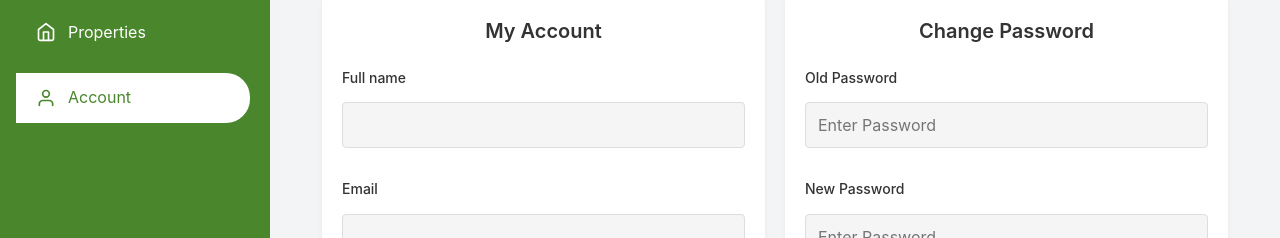
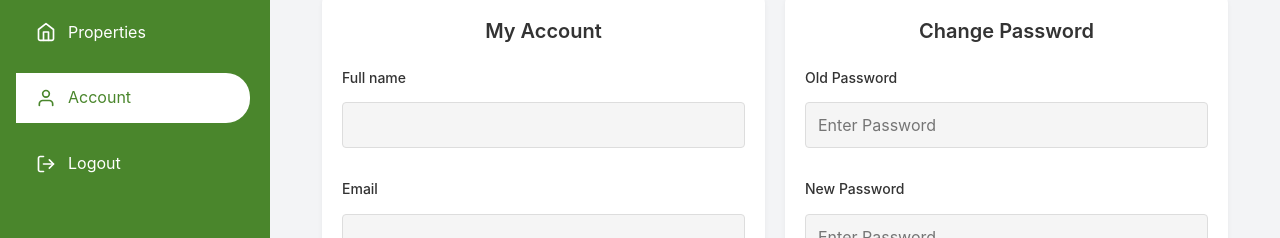
Before and after one commit to Pabby01/Barods, a React (Vite) app: page /account in a window 1280 px wide. Shown: the part 217-455 px from the top of the page. Built offline with nearby package versions, Linux system fonts and the light colour scheme.

Commit message:
feat: implement logout functionality with notification and redirection in AccountPage component

```diff
--- a/src/pages/Agent-account.jsx
+++ b/src/pages/Agent-account.jsx
@@ -1,5 +1,7 @@
 // AccountPage.jsx
 import React, { useState, useEffect } from "react";
+import { useNavigate } from "react-router-dom";
+import { toast } from "react-toastify";
 import "./AccountPage.css";
 import { FaUpload, FaArrowRight, FaBars, FaBell, FaUserCircle } from "react-icons/fa";
 
@@ -26,6 +28,7 @@ const AccountPage = () => {
   });
 
   const [sidebarOpen, setSidebarOpen] = useState(true);
+  const navigate = useNavigate();
 
   const handleInfoChange = (e) => {
     const { name, value } = e.target;
@@ -148,6 +151,17 @@ const AccountPage = () => {
     window.location.href = path;
   };
 
+  const handleLogout = () => {
+    // Clear the token from localStorage
+    localStorage.removeItem("userToken");
+
+    // Show a success notification
+    toast.success("Logged out successfully!");
+
+    // Redirect to the login page
+    navigate("/become-agent");
+  };
+
   return (
     <div className="app-container">
       {/* Sidebar */}
@@ -264,6 +278,42 @@ const AccountPage = () => {
               </svg>
             </div>
             <span>Account</span>
+          </div>
+
+          {/* Logout */}
+          <div className="menu-item logout" onClick={handleLogout}>
+            <div className="menu-icon">
+              <svg
+                width="20"
+                height="20"
+                viewBox="0 0 24 24"
+                fill="none"
+                xmlns="http://www.w3.org/2000/svg"
+              >
+                <path
+                  d="M9 21H5C4.46957 21 3.96086 20.7893 3.58579 20.4142C3.21071 20.0391 3 19.5304 3 19V5C3 4.46957 3.21071 3.96086 3.58579 3.58579C3.96086 3.21071 4.46957 3 5 3H9"
+                  stroke="currentColor"
+                  strokeWidth="2"
+                  strokeLinecap="round"
+                  strokeLinejoin="round"
+                />
+                <path
+                  d="M16 17L21 12L16 7"
+                  stroke="currentColor"
+                  strokeWidth="2"
+                  strokeLinecap="round"
+                  strokeLinejoin="round"
+                />
+                <path
+                  d="M21 12H9"
+                  stroke="currentColor"
+                  strokeWidth="2"
+                  strokeLinecap="round"
+                  strokeLinejoin="round"
+                />
+              </svg>
+            </div>
+            <span>Logout</span>
           </div>
         </div>
         {/* Cityscape silhouette */}
```
